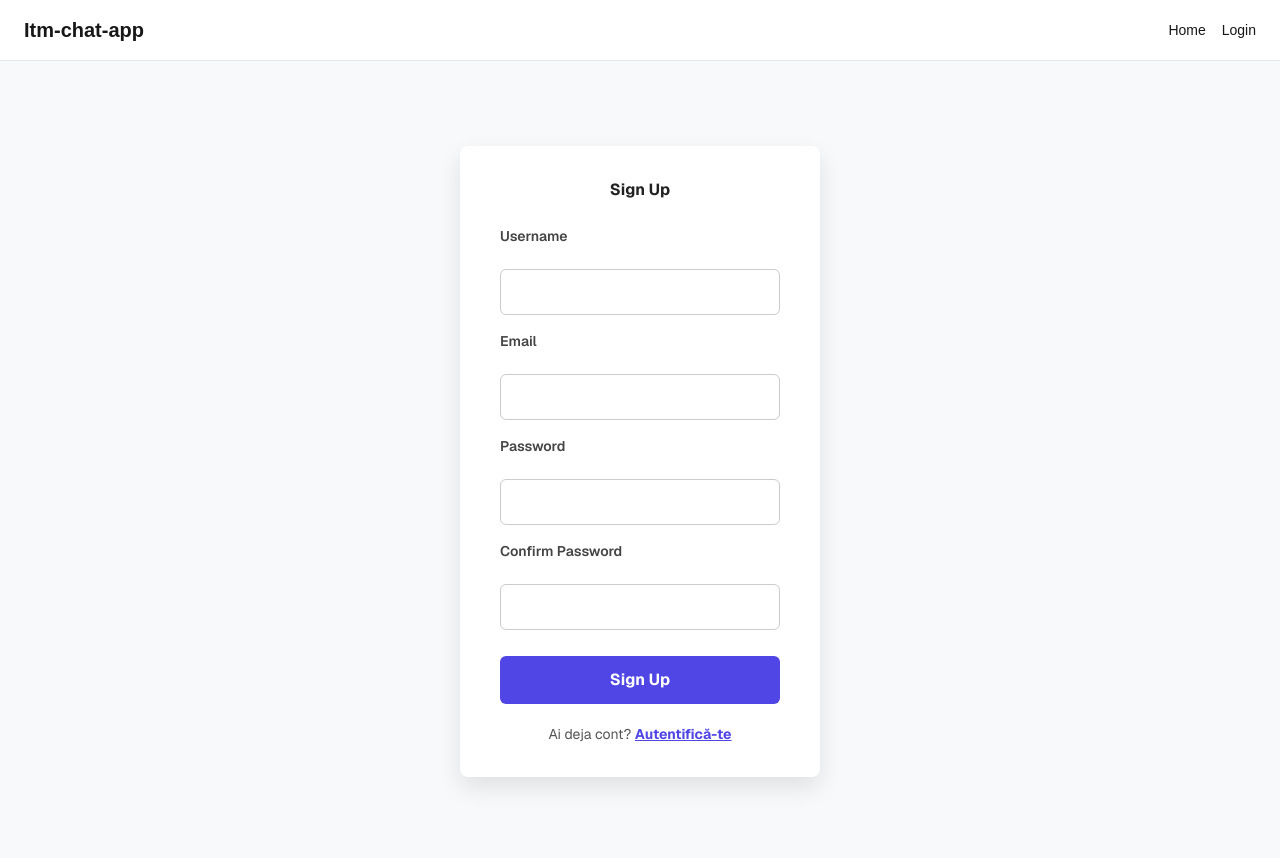
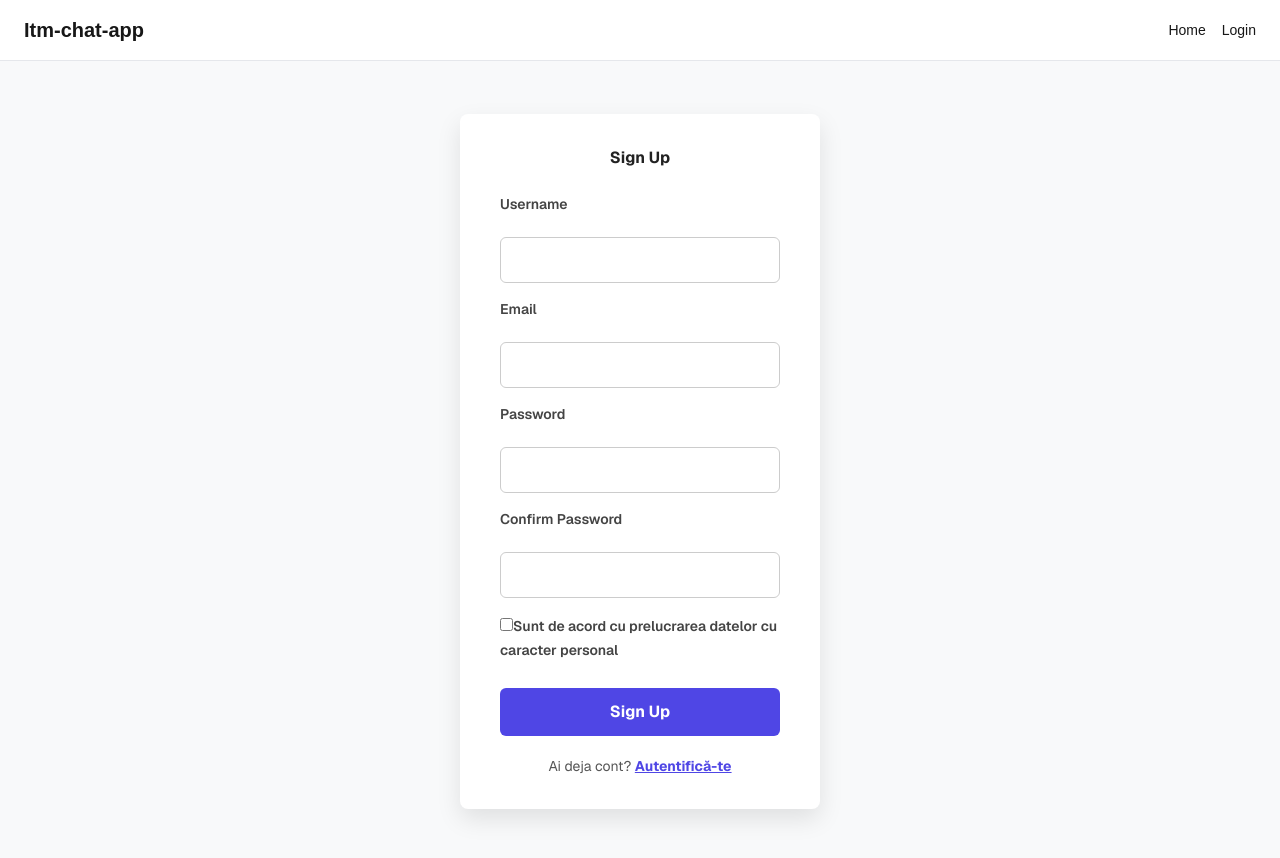
Before and after one commit to hrwire127/itm-chat-app, a Next.js app: page /login in a window 1280 px wide. Both pictures are taken after a click on the button "Înregistrează-te". Shown: the top 858 px of the page. Built offline with nearby package versions, Linux system fonts and the light colour scheme.

Commit message:
Pagina login finisata approx

```diff
--- a/app/login/page.tsx
+++ b/app/login/page.tsx
@@ -11,6 +11,7 @@ export default function LoginPage() {
   const [password, setPassword] = useState("");
   const [confirmPassword, setConfirmPassword] = useState("");
   const [error, setError] = useState<string | null>(null);
+  const [acceptTerms, setAcceptTerms] = useState(false);
 
   const router = useRouter();
 
@@ -27,15 +28,19 @@ export default function LoginPage() {
     e.preventDefault();
     setError(null);
 
-    if (!email || !password || (!isLogin && (!username || password !== confirmPassword))) {
-      setError("Verifică câmpurile completate!");
+    if (
+      !email ||
+      !password ||
+      (!isLogin && (!username || password !== confirmPassword || !acceptTerms))
+    ) {
+      setError("Verifică câmpurile completate și acceptă termenii!");
       return;
     }
 
     const endpoint = isLogin ? "login" : "register";
     const payload = isLogin
       ? { email, password }
-      : { username, email, password };
+      : { username, email, password, acceptTerms };
 
 
     try {
@@ -47,9 +52,7 @@ export default function LoginPage() {
 
       const data = await res.json();
 
-      if (!res.ok) throw new Error(data.message || "Eroare la autentificare");
-
-      console.log(data)
+      if (!res.ok) throw new Error(data.error || "Eroare la autentificare");
 
       localStorage.setItem("token", data.token); // JWT simplu
       localStorage.setItem("username", data.username); // JWT simplu
@@ -113,6 +116,19 @@ export default function LoginPage() {
                 onChange={(e) => setConfirmPassword(e.target.value)}
                 required
               />
+
+              <div className="accept-terms">
+                <input
+                  type="checkbox"
+                  id="acceptTerms"
+                  checked={acceptTerms}
+                  onChange={(e) => setAcceptTerms(e.target.checked)}
+                  required
+                />
+                <label htmlFor="acceptTerms">
+                  Sunt de acord cu prelucrarea datelor cu caracter personal
+                </label>
+              </div>
             </>
           )}
 
--- a/package.json
+++ b/package.json
@@ -14,6 +14,7 @@
     "dotenv": "^16.5.0",
     "express": "^5.1.0",
     "express-flash": "^0.0.2",
+    "express-rate-limit": "^7.5.0",
     "express-session": "^1.18.1",
     "joi": "^17.13.3",
     "jsonwebtoken": "^9.0.2",
--- a/validators/authValidator.js
+++ b/validators/authValidator.js
@@ -11,7 +11,8 @@ const allowedDomains = [
 
 const emailRegex = /^[a-zA-Z0-9._%+-]+@[a-zA-Z0-9.-]+\.[a-zA-Z]{2,}$/;
 const usernameRegex = /^[a-zA-Z0-9_-]{3,30}$/;
-const passwordRegex = /^[A-Za-z0-9!@#$%^&*()_+\-=\[\]{};':"\\|,./?]{8,32}$/;
+const passwordRegex =
+  /^(?=.*[a-z])(?=.*[A-Z])(?=.*\d)(?=.*[!@#$%^&*()_+\-=\[\]{};':"\\|,.<>\/?]).{8,}$/;
 
 const registerSchema = Joi.object({
   username: Joi.string()
@@ -43,9 +44,10 @@ const registerSchema = Joi.object({
     .required()
     .messages({
       "string.pattern.base":
-        "Parola poate conține doar litere, cifre și simboluri comune. Minim 8 caractere.",
+        "(Parole trebuie sa contina min un caracter mare, un caracter mic, cel puțin o cifră, cel puțin un caracter special și să aibă lungimea de minim 8 caractere",
     }),
   role: Joi.string().valid("user", "admin").optional(), // dacă ai roluri
+  acceptTerms: Joi.boolean().valid(true).required(),
 });
 
 const loginSchema = Joi.object({
```
Also changed, not shown: 1 other file (tests, documents, lock files or other folders).
